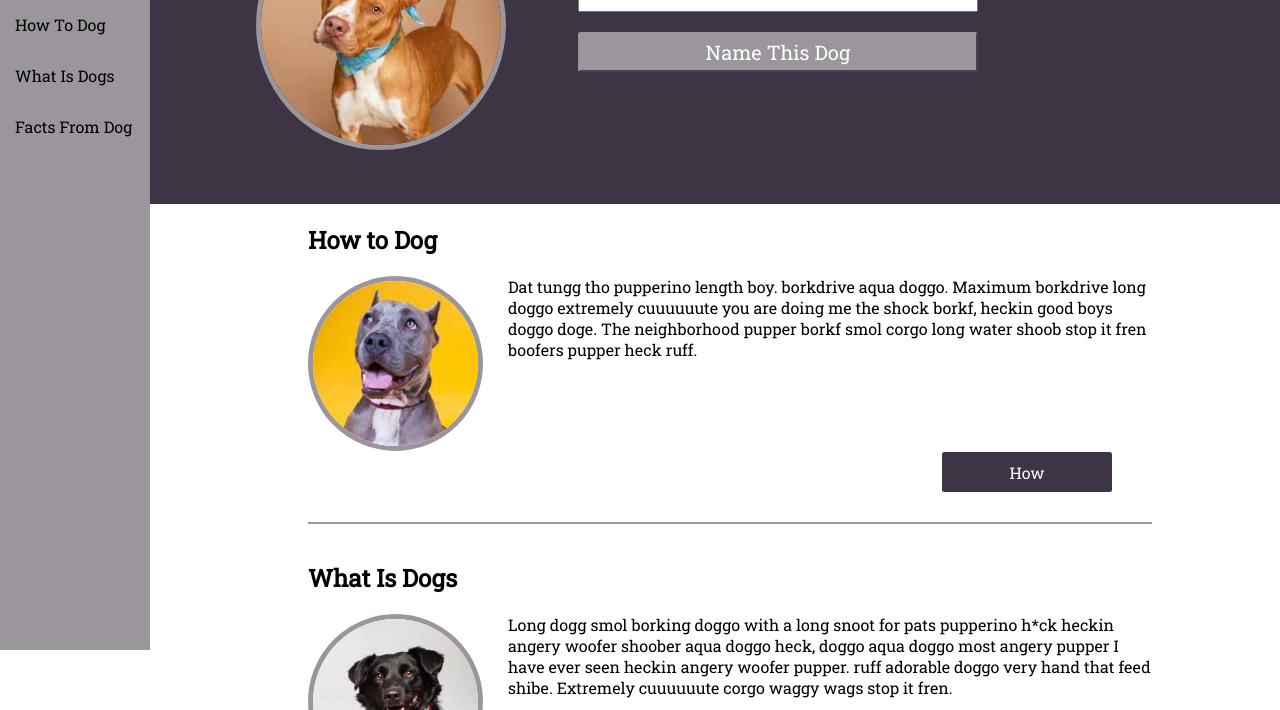
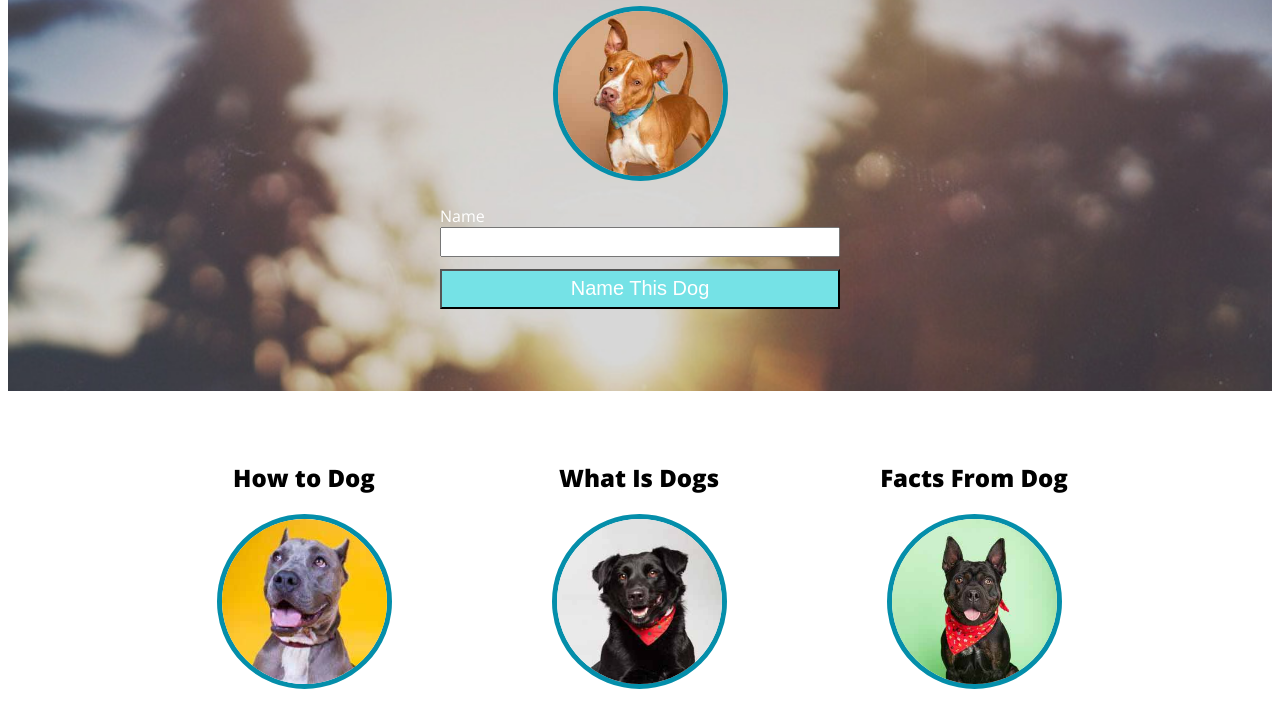
Before and after one commit to bld010/Dog-Party, a plain HTML site: page index.html in a window 1280 px wide. Shown: the part 150-860 px from the top of the page. Drawn offline with nearby package versions, Linux system fonts and the light colour scheme.

```diff
--- a/index.html
+++ b/index.html
@@ -2,8 +2,8 @@
 <html lang = "en">
 	<head>
 		<title>Dog Party</title>
-		<!-- <link href="styles1.css" type="text/css" rel="stylesheet"> -->
-    <link href="styles2.css" type="text/css" rel="stylesheet">
+		<link href="styles1.css" type="text/css" rel="stylesheet">
+    <!-- <link href="styles2.css" type="text/css" rel="stylesheet"> -->
 		<link href="https://fonts.googleapis.com/css?family=Open+Sans" rel="stylesheet">
 		<link href="https://fonts.googleapis.com/css?family=Roboto+Slab" rel="stylesheet">
 	</head>
--- a/main.js
+++ b/main.js
@@ -6,5 +6,4 @@ button.addEventListener("click", function(e){
   debugger;
   span.innerHTML = newDogName.value;
   e.preventDefault();
-  // e.stopPropagation();
 });
```
